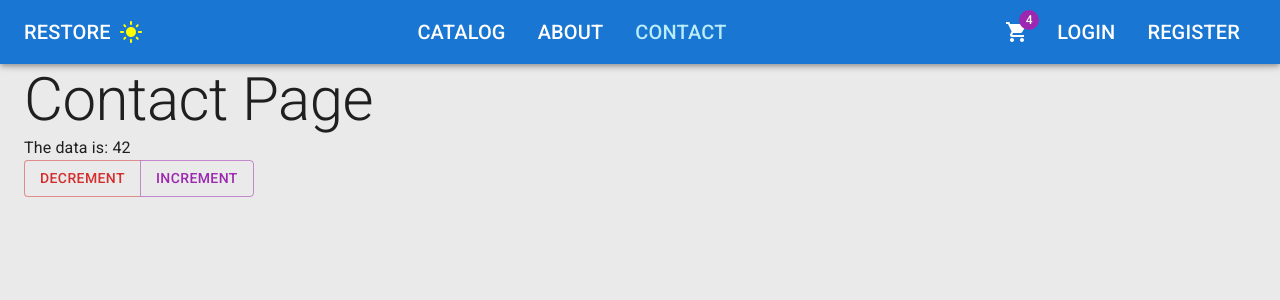
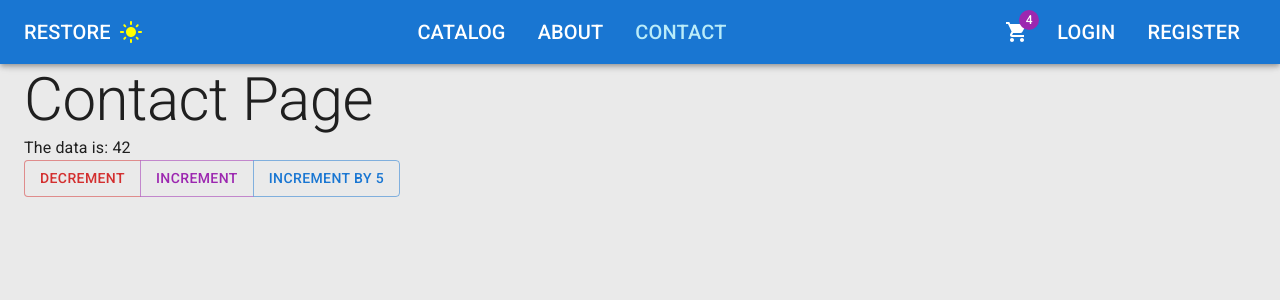
Before and after one commit to MeeraCho/ecommerce-typescript-dotnet, a React (Vite) app in the folder client/: page /contact in a window 1280 px wide. Shown: the top 300 px of the page. Built offline with nearby package versions, Linux system fonts and the light colour scheme.

Commit message:
feat: add increment/decrement action creators for counterReducer

```diff
--- a/client/src/features/contact/ContactPage.tsx
+++ b/client/src/features/contact/ContactPage.tsx
@@ -1,6 +1,6 @@
 import { Button, ButtonGroup, Typography } from "@mui/material";
 import { useDispatch, useSelector } from "react-redux";
-import type { CounterState } from "./counterReducer";
+import { decrement, increment, type CounterState } from "./counterReducer";
 
 export default function ContactPage() {
   const data = useSelector((state: CounterState) => state.data)
@@ -14,8 +14,9 @@ export default function ContactPage() {
         The data is: {data}
       </Typography>
       <ButtonGroup>
-        <Button onClick={() => dispatch({type: 'decrement'})} color="error">Decrement</Button>
-        <Button onClick={() => dispatch({type: 'increment'})} color="secondary">Increment</Button>
+        <Button onClick={() => dispatch(decrement(1))} color="error">Decrement</Button>
+        <Button onClick={() => dispatch(increment(1))} color="secondary">Increment</Button>
+        <Button onClick={() => dispatch(increment(5))} color="primary">Increment by 5</Button>
       </ButtonGroup>
     </>
   )
--- a/client/src/features/contact/counterReducer.ts
+++ b/client/src/features/contact/counterReducer.ts
@@ -6,18 +6,32 @@ const initialState: CounterState = {
     data: 42
 }
 
+export function increment(amount = 1) {
+    return {
+        type: 'increment',
+        payload: amount
+    }
+}
+
+export function decrement(amount = 1) {
+    return {
+        type: 'decrement',
+        payload: amount
+    }
+}
+
 export default function counterReducer(state = initialState, action: {type: string, payload: number})
 {
     switch (action.type) {
         case 'increment':
             return {
                 ...state,
-                data: state.data + 1
+                data: state.data + action.payload
             }
         case 'decrement':
             return {
                 ...state,
-                data: state.data - 1
+                data: state.data - action.payload
             }
         default:
             return state;
```
